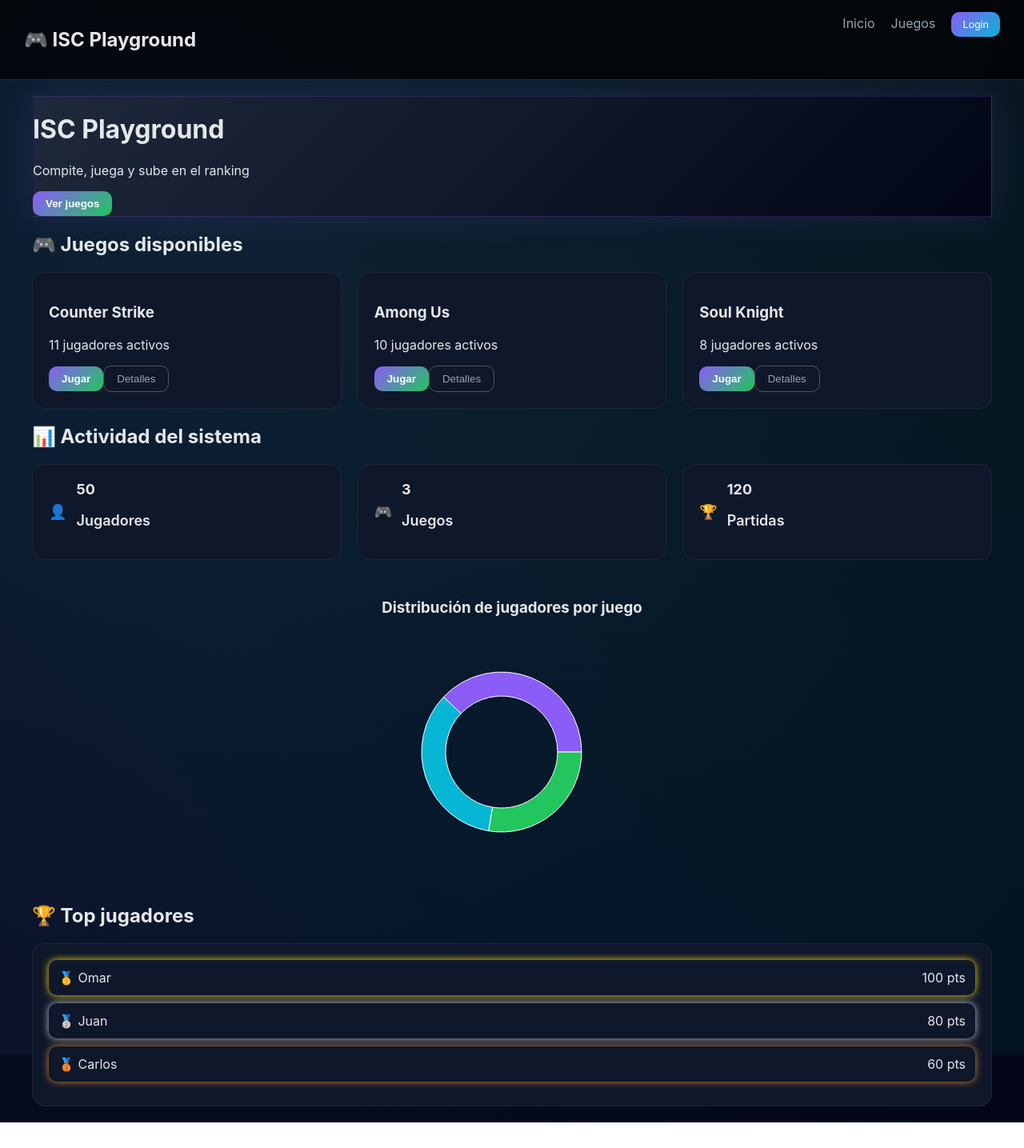
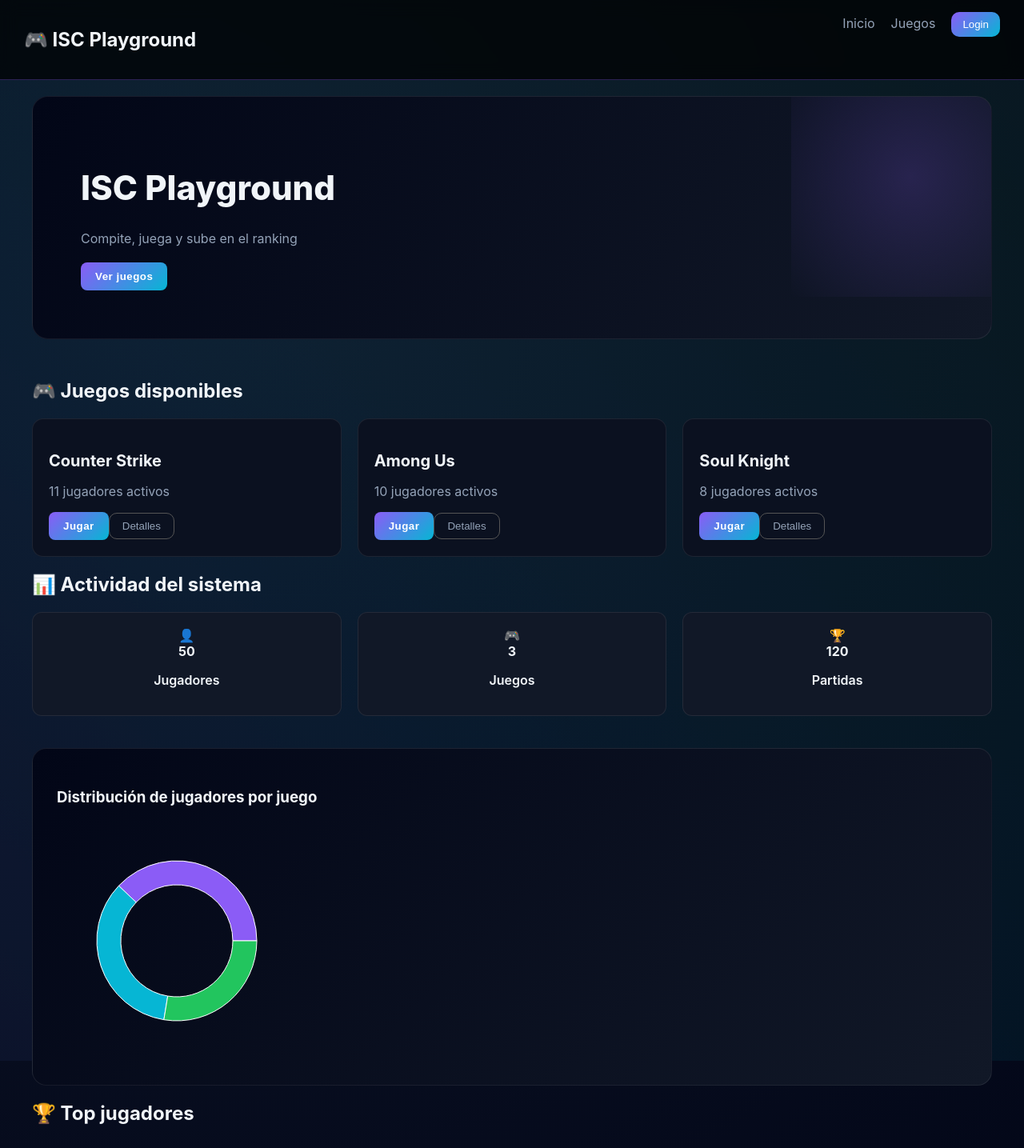
Before and after one commit to fergood-2703/isc-playground, a React (Vite) app: page / in a window 1280 px wide. Shown: the top 1435 px of the page at 80% size. Before the commit the page ends 1403 px from the top, so only its background shows below. Built offline with nearby package versions, Linux system fonts and the light colour scheme.

Commit message:
Modificando el frond - mejorando estilos

```diff
--- a/src/pages/Home/Home.css
+++ b/src/pages/Home/Home.css
@@ -1,41 +1,73 @@
 .hero {
-  background: linear-gradient(135deg, #1e293b, #020617);
-  border: 1px solid rgba(139,92,246,0.2);
-  box-shadow: 0 0 40px rgba(139,92,246,0.15);
+  padding: 60px;
+  border-radius: 20px;
+  background: linear-gradient(120deg, #020617, #111827);
+  border: 1px solid var(--border);
+  margin-bottom: 50px;
+  position: relative;
+  overflow: hidden;
 }
 
-.game-card,
-.stat-card,
-.ranking-card {
-  background: #0f172a;
-  border-radius: 16px;
-  padding: 20px;
-  border: 1px solid rgba(255,255,255,0.06);
-  transition: 0.3s;
+.hero::after {
+  content: "";
+  position: absolute;
+  width: 300px;
+  height: 300px;
+  background: radial-gradient(circle, var(--primary), transparent);
+  top: -50px;
+  right: -50px;
+  opacity: 0.2;
 }
 
-/* SOLO hover tiene glow */
-.game-card:hover,
-.stat-card:hover {
-  transform: translateY(-6px);
-  box-shadow: 0 10px 25px rgba(139,92,246,0.4);
-  border: 1px solid rgba(139,92,246,0.5);
+.hero h1 {
+  font-size: 42px;
+  font-weight: 800;
+}
+
+.hero p {
+  color: var(--text-soft);
+  margin: 10px 0 20px;
+}
+
+.game-card {
+  background: var(--card);
+  border-radius: 14px;
+  padding: 20px;
+  border: 1px solid var(--border);
+  transition: 0.3s;
+  position: relative;
+}
+
+.game-card:hover {
+  transform: translateY(-8px);
+  border: 1px solid var(--primary);
+  box-shadow: 0 10px 30px rgba(139,92,246,0.3);
+}
+
+.game-card h3 {
+  font-size: 20px;
+  margin-bottom: 5px;
+}
+
+.game-card p {
+  color: var(--text-soft);
 }
 
 /* botones */
 .btn-primary {
-  background: linear-gradient(135deg, #8b5cf6, #22c55e);
+  background: linear-gradient(135deg, var(--primary), var(--secondary));
   border: none;
-  padding: 8px 16px;
-  border-radius: 10px;
+  padding: 10px 18px;
+  border-radius: 8px;
   color: white;
-  font-weight: 600;
-  transition: 0.3s;
+  font-weight: bold;
+  letter-spacing: 0.5px;
+  transition: 0.2s;
 }
 
 .btn-primary:hover {
   transform: scale(1.05);
-  box-shadow: 0 0 15px rgba(139,92,246,0.6);
+  box-shadow: 0 0 20px var(--primary);
 }
 
 .btn-secondary {
@@ -52,29 +84,58 @@
 }
 
 .stat-card {
-  display: flex;
-  align-items: center;
-  gap: 12px;
-  font-size: 18px;
+  background: var(--card-light);
+  border-radius: 12px;
+  padding: 18px;
+  border: 1px solid var(--border);
+  text-align: center;
   font-weight: 600;
+  transition: 0.3s;
+}
+
+.stat-card:hover {
+  border: 1px solid var(--secondary);
+  box-shadow: 0 0 15px rgba(6,182,212,0.4);
 }
 
 /* chart */
 .chart-container {
-  display: flex;
-  justify-content: center;
-  margin-bottom: 40px;
+  margin-top: 40px;
+  padding: 30px;
+  background: linear-gradient(135deg, #020617, #111827);
+  border-radius: 18px;
+  border: 1px solid var(--border);
 }
 
 /* ranking */
+.ranking-card {
+  margin-top: 30px;
+}
+
 .ranking-row {
   display: flex;
   justify-content: space-between;
-  padding: 12px;
+  padding: 16px;
   border-radius: 10px;
   margin-bottom: 10px;
+  background: var(--card-light);
+  border: 1px solid var(--border);
+  transition: 0.3s;
 }
 
-.gold { box-shadow: 0 0 10px gold; }
-.silver { box-shadow: 0 0 10px silver; }
-.bronze { box-shadow: 0 0 10px #cd7f32; }
+.ranking-row:hover {
+  border: 1px solid var(--primary);
+  transform: scale(1.01);
+}
+
+.gold {
+  border-left: 4px solid gold;
+}
+
+.silver {
+  border-left: 4px solid silver;
+}
+
+.bronze {
+  border-left: 4px solid #cd7f32;
+}
--- a/src/styles/variables.css
+++ b/src/styles/variables.css
@@ -1,9 +1,13 @@
 :root {
-  --bg: #05070d;
-  --card: rgba(15,23,42,0.7);
-  --primary: #8b5cf6;
-  --secondary: #22c55e;
-  --accent: #06b6d4;
-  --text: #e5e7eb;
+  --bg: #020617;
+  --card: #0b1120;
+  --card-light: #111827;
+
+  --primary: #8b5cf6;   /* morado */
+  --secondary: #06b6d4; /* cian */
+
+  --text: #f1f5f9;
   --text-soft: #94a3b8;
+
+  --border: rgba(255,255,255,0.08);
 }
```
